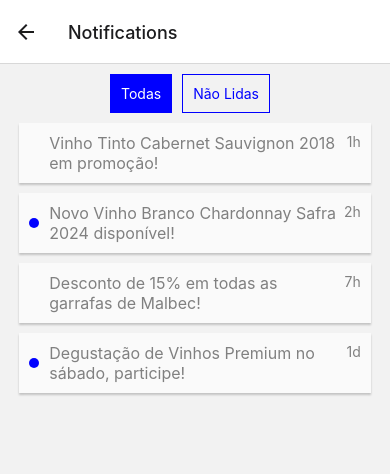
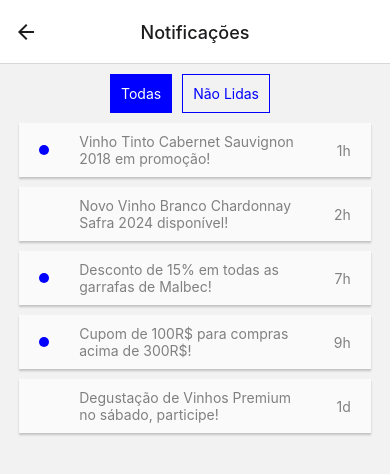
Before and after one commit to ArthurBerdusco/loja-de-vinhos, a React Native app: screen /Notifications in a window 390 px wide. Shown: the top 474 px of the page. Built offline with nearby package versions, Linux system fonts and the light colour scheme.

Commit message:
atualizado tela de notificacao

```diff
--- a/App.js
+++ b/App.js
@@ -1,3 +1,4 @@
+import React, { useState, useEffect } from 'react';
 import { NavigationContainer, useNavigation } from '@react-navigation/native';
 import { createNativeStackNavigator } from '@react-navigation/native-stack';
 import Home from './src/screens/Home';
@@ -7,39 +8,36 @@ import Cart from './src/screens/Cart';
 import Payment from './src/screens/Payment';
 import NotificationButton from './src/components/NotificationButton';
 import Search from './src/screens/Search';
+import NotificationContent from './src/screens/NotificationContent';
 
 const Stack = createNativeStackNavigator();
 
 export default function App() {
+
   return (
-
     <NavigationContainer>
-
       <Stack.Navigator
-
-        initialRouteName='Home' screenOptions={{
-          headerRight: () => <NotificationButton
-            notifications={3}
-            navigation={useNavigation()} />
+        initialRouteName='Home'
+        screenOptions={{
+          headerTitleAlign: 'center',
+          headerRight: () => (
+            <NotificationButton
+              count={2}
+              navigation={useNavigation()}
+            />
+          ),
         }}
       >
-        <Stack.Screen name="Home" component={Home} />
 
-        <Stack.Screen name="Review" component={Review} />
-
-        <Stack.Screen name="Cart" component={Cart} />
-
-        <Stack.Screen name="Search" component={Search} />
-
-        <Stack.Screen name="Payment" component={Payment} />
-
-        <Stack.Screen name="Notifications" component={Notifications} options={{
-          headerRight: null
-        }} />
+        <Stack.Screen name="Home" component={Home} options={{ headerTitle: 'Home' }} />
+        <Stack.Screen name="Review" component={Review} options={{ headerTitle: 'Informações' }} />
+        <Stack.Screen name="Cart" component={Cart} options={{ headerTitle: 'Carrinho' }} />
+        <Stack.Screen name="Search" component={Search} options={{ headerTitle: 'Buscar' }} />
+        <Stack.Screen name="Payment" component={Payment} options={{ headerTitle: 'Pagamento' }} />
+        <Stack.Screen name="Notifications" component={Notifications} options={{ headerRight: null, headerTitle: 'Notificações' }} />
+        <Stack.Screen name="NotificationContent" component={NotificationContent} options={{ headerRight: null, headerTitle: 'Notificação' }} />
 
       </Stack.Navigator>
-
     </NavigationContainer>
-
   );
 }
--- a/src/components/NotificationButton.js
+++ b/src/components/NotificationButton.js
@@ -13,7 +13,7 @@ const NotificationButton = (props) => {
       <Icon name="bell" size={24} color="#333">
 
         <View style={styles.notificationBadge}>
-          <Text style={styles.notificationText}>{props.notifications + '+'}</Text>
+          <Text style={styles.notificationText}>{props.count + '+'}</Text>
         </View>
 
       </Icon>
--- a/src/screens/Home.js
+++ b/src/screens/Home.js
@@ -114,25 +114,25 @@ const Home = ({ navigation }) => {
 
             </ScrollView>
             <View style={styles.menu}>
-                <TouchableOpacity>
+                <TouchableOpacity onPress={()=>{ navigation.navigate('Home')}}>
                     <View style={styles.menuItem}>
                         <Image style={styles.icons} source={homeIcon} />
                         <Text style={styles.textMenu}>Home</Text>
                     </View>
                 </TouchableOpacity>
-                <TouchableOpacity>
+                <TouchableOpacity onPress={()=>{ navigation.navigate('Cart')}}>
                     <View style={styles.menuItem}>
                         <Image style={styles.icons} source={cartIcon} />
                         <Text style={styles.textMenu}>Cart</Text>
                     </View>
                 </TouchableOpacity>
-                <TouchableOpacity style={{}}>
+                <TouchableOpacity onPress={()=>{ navigation.navigate('Payment')}}>
                     <View style={styles.menuItem}>
                         <Image style={styles.icons} source={orderIcon} />
                         <Text style={styles.textMenu}>Orders</Text>
                     </View>
                 </TouchableOpacity>
-                <TouchableOpacity>
+                <TouchableOpacity onPress={()=>{ navigation.navigate('Search')}}>
                     <View style={styles.menuItem}>
                         <Image style={styles.icons} source={searchIcon} />
                         <Text style={styles.textMenu}>Search</Text>
--- /dev/null
+++ b/src/screens/NotificationContent.js
@@ -0,0 +1,34 @@
+import React from "react";
+import { View, Text, TouchableOpacity, StyleSheet, TextInput, Button } from "react-native"
+import { SafeAreaView } from "react-native-safe-area-context";
+
+const NotificationContent = () => {
+
+    const [text, onChangeText] = React.useState('Procure seu vinho');
+
+    return (
+        <View>
+            <SafeAreaView>
+                <Text >Pesquisar</Text>
+                <TextInput
+                    style={styles.input}
+                    onChangeText={onChangeText}
+                    value={text}
+                />
+            </SafeAreaView>
+        </View>
+
+    )
+}
+
+const styles = StyleSheet.create({
+    input: {
+        height: 40,
+        margin: 12,
+        borderWidth: 1,
+        padding: 10,
+    },
+});
+
+
+export default NotificationContent;
--- a/src/screens/Notifications.js
+++ b/src/screens/Notifications.js
@@ -7,28 +7,35 @@ const notifications = [
         descricao: 'Vinho Tinto Cabernet Sauvignon 2018 em promoção!',
         valor: 'R$ 29,90',
         data: '1h',
-        viwed: false
+        viewed: false
     },
     {
         nome: 'Lançamento',
         descricao: 'Novo Vinho Branco Chardonnay Safra 2024 disponível!',
         valor: 'R$ 45,50',
         data: '2h',
-        viwed: true
+        viewed: true
     },
     {
         nome: 'Desconto Exclusivo',
         descricao: 'Desconto de 15% em todas as garrafas de Malbec!',
         valor: '15% de desconto',
         data: '7h',
-        viwed: false
+        viewed: false
+    },
+    {
+        nome: 'Somente hoje',
+        descricao: 'Cupom de 100R$ para compras acima de 300R$!',
+        valor: '100R$',
+        data: '9h',
+        viewed: false
     },
     {
         nome: 'Degustação',
         descricao: 'Degustação de Vinhos Premium no sábado, participe!',
         valor: 'Evento Gratuito',
         data: '1d',
-        viwed: true
+        viewed: true
     },
 ];
 
@@ -42,13 +49,24 @@ const CustomToggleButton = ({ label, selected, onPress }) => {
 
 const Notifications = ({ navigation }) => {
     const [selection, setSelection] = useState('Todas'); // Inicialmente, exibe todas
+    const [notificationData, setNotificationData] = useState(notifications); // Substitua o array com suas notificações reais
 
     const handleToggle = (newSelection) => {
         setSelection(newSelection);
     };
 
+    const handleNotificationPress = (notification) => {
+        // Verifique alguma condição específica na notificação antes de marcá-la como "viewed".
+        if (!notification.viewed) {
+            const updatedNotifications = notificationData.map((n) =>
+                n === notification ? { ...n, viewed: true } : n
+            );
+            setNotificationData(updatedNotifications);
+        }
+    };
+
     // Filtrar as notificações com base na seleção atual
-    const filteredNotifications = selection === 'Todas' ? notifications : notifications.filter(notification => !notification.viwed);
+    const filteredNotifications = selection === 'Todas' ? notificationData : notificationData.filter(notification => !notification.viewed);
 
     return (
         <View style={styles.container}>
@@ -59,10 +77,12 @@ const Notifications = ({ navigation }) => {
             {filteredNotifications.map((note, index) => (
                 <Notification
                     key={index}
-                    viwed={note.viwed}
+                    viewed={note.viewed}
                     descricao={note.descricao}
                     valor={note.valor}
                     data={note.data}
+                    navigation={navigation}
+                    handleNotificationPress={() => handleNotificationPress(note)} // Passa a função diretamente
                 />
             ))}
         </View>
@@ -70,10 +90,13 @@ const Notifications = ({ navigation }) => {
 };
 
 const Notification = (props) => {
-    const bolinhaStyle = props.viwed ? styles.bolinhaLida : styles.bolinhaNaoLida;
+    const bolinhaStyle = props.viewed ? styles.bolinhaNaoLida : styles.bolinhaLida;
 
     return (
-        <TouchableOpacity style={styles.notification} onPress={()=>{props.viewd=true}}>
+        <TouchableOpacity style={styles.notification} onPress={() => {
+            props.handleNotificationPress(); // Chama a função passada como prop
+            props.navigation.navigate('NotificationContent');
+        }}>
             <View style={bolinhaStyle}></View>
             <View style={styles.notificationContent}>
                 <Text style={styles.notificationText}>{props.descricao}</Text>
@@ -102,37 +125,43 @@ const styles = StyleSheet.create({
         shadowOffset: { width: 0, height: 2 },
         shadowOpacity: 0.2,
         shadowRadius: 2,
+        paddingLeft: 20,
+        paddingRight: 20
     },
     notificationContent: {
         flex: 1,
         flexDirection: 'row',
         justifyContent: 'space-between',
+        alignItems: 'center',
+
     },
     bolinhaLida: {
         width: 10,
         height: 10,
         borderRadius: 5,
         backgroundColor: 'blue',
-        marginRight: 10,
+        marginRight: 30,
     },
     bolinhaNaoLida: {
         width: 10,
         height: 10,
         borderRadius: 5,
         backgroundColor: 'transparent',
-        marginRight: 10,
+        marginRight: 30,
     },
     notificationText: {
-        fontSize: 16,
+        fontSize: 14,
         color: 'gray',
+        marginRight: 30,
+        width: '80%'
     },
     notificationDate: {
         fontSize: 14,
         color: 'gray',
+
     },
     toggleContainer: {
         flexDirection: 'row',
-
     },
     toggleButton: {
         justifyContent: 'center',
```
Also changed, not shown: src/screens/Review.js (+15 -12 lines).
